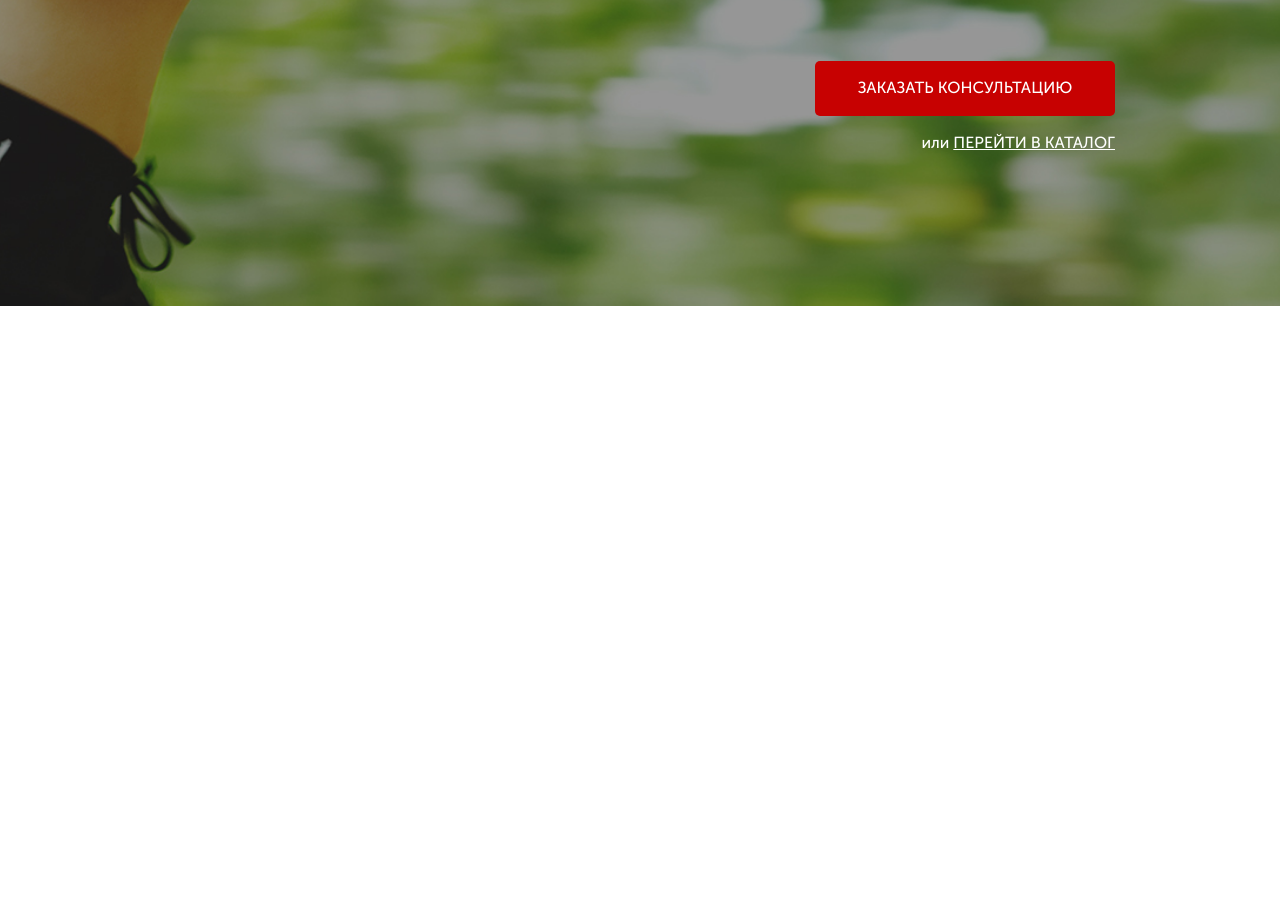
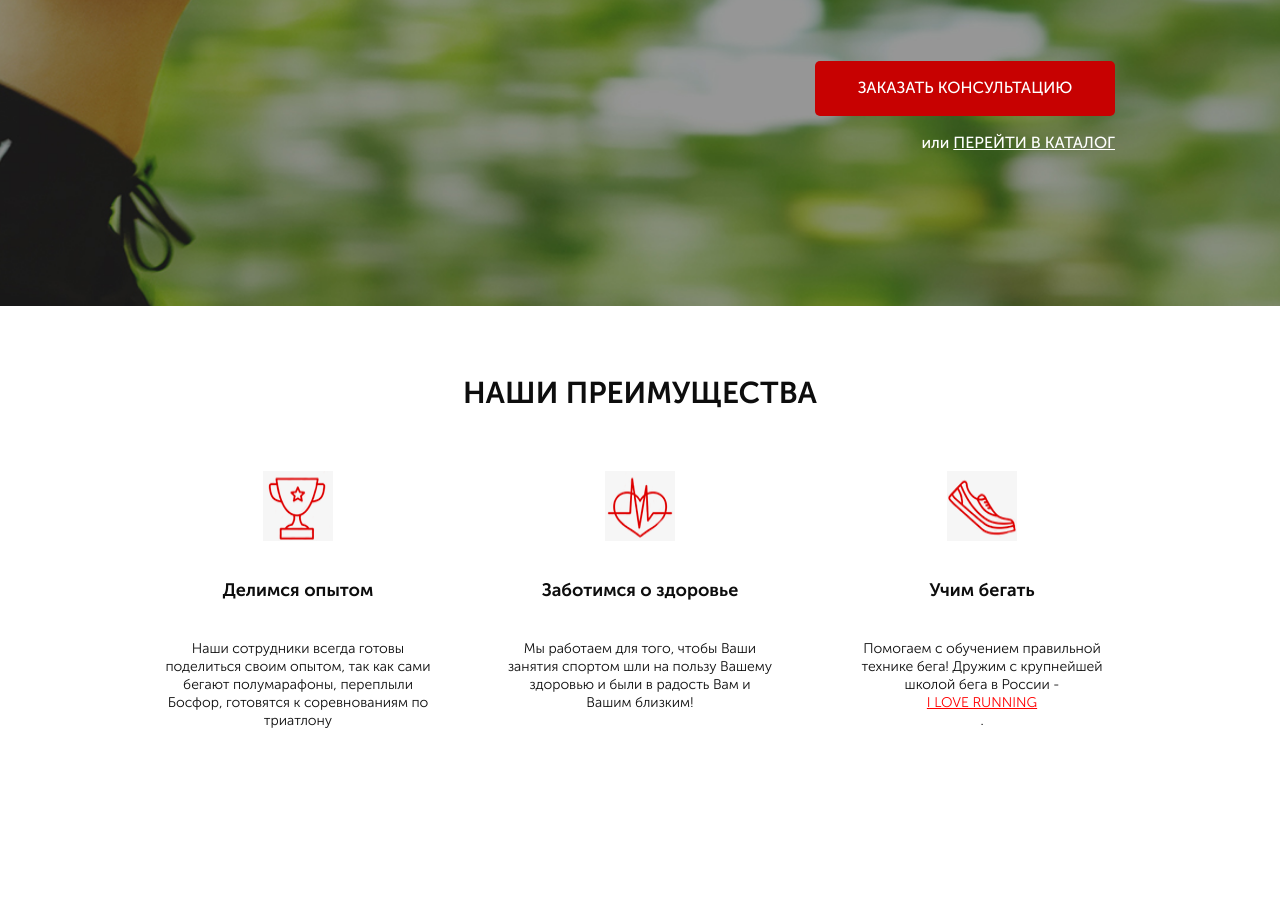
Before and after one commit to KaterinaPrannik/pulse, a website: page src/index.html in a window 1280 px wide. Shown: the part 458-1369 px from the top of the page. Before the commit the page ends 800 px from the top, so only its background shows below. Drawn offline with Linux system fonts and the light colour scheme.

Commit message:
add advantages section

```diff
--- a/src/fonts/fonts.css
+++ b/src/fonts/fonts.css
@@ -5,3 +5,17 @@
     font-weight: 500;
     font-style: normal;
   }
+  @font-face {
+    font-family: 'Museo Sans Cyrl';
+    src: url('../fonts/MuseoSansCyrl-700.woff') format('woff'),
+    url("../fonts/MuseoSansCyrl-700.ttf") format("truetype");
+    font-weight: 700;
+    font-style: normal;
+  }
+  @font-face {
+    font-family: 'Museo Sans Cyrl';
+    src: url('../fonts/MuseoSansCyrl-300.woff') format('woff'),
+    url("../fonts/MuseoSansCyrl-300.ttf") format("truetype");
+    font-weight: 300;
+    font-style: normal;
+  }
--- a/src/index.html
+++ b/src/index.html
@@ -48,9 +48,29 @@
                     или
                         <a href="#">ПЕРЕЙТИ В КАТАЛОГ</a>
                 </div>
-
             </div>
-
+        </div>
+    </div>
+    <div class="advantages">
+        <div class="container">
+            <div class="advantages__title">НАШИ ПРЕИМУЩЕСТВА</div>
+                <div class="advantages__wrapper">
+                    <div class="advantages__items">
+                        <img src="icons/cup.png" alt="cup">
+                        <div class="advantages__descr">Делимся опытом</div>
+                        Наши сотрудники всегда готовы поделиться своим опытом, так как сами бегают полумарафоны, переплыли Босфор, готовятся к соревнованиям по триатлону
+                    </div>
+                    <div class="advantages__items">
+                        <img src="icons/heart.png" alt="hurt">
+                        <div class="advantages__descr">Заботимся о здоровье</div>
+                        Мы работаем для того, чтобы Ваши занятия спортом шли на пользу Вашему здоровью и были в радость Вам и Вашим близким!
+                    </div>
+                    <div class="advantages__items">
+                        <img src="icons/shoe.png" alt="shoe">
+                        <div class="advantages__descr">Учим бегать</div>
+                        Помогаем с обучением правильной технике бега! Дружим с крупнейшей школой бега в России - <span>I LOVE RUNNING</span>.
+                    </div>
+                </div>
         </div>
     </div>
 </body>
--- /dev/null
+++ b/src/sass/blocks/_advantages.scss
@@ -0,0 +1,47 @@
+.advantages{
+    min-height: 470px;
+    padding: 70px 0 65px 0;
+    &__title {
+        font-weight: 700;
+        font-size: 30px;
+        color: #0D0D0D;
+        text-transform: uppercase;
+        text-align: center;
+    }
+    &__wrapper {
+        display: flex;
+        justify-content: space-between;
+        margin-top: 60px;
+    }
+    &__items {
+        display: flex;
+        flex-direction: column;
+        align-items: center;
+        text-align: center;
+        max-width: 28%;
+        font-weight: 300;
+        font-size: 14px;
+        line-height: 18px;
+        color: #0D0D0D;
+
+        img {
+            width: 70px;
+            height: 70px;
+            display: block;
+        }
+        span {
+            font-weight: 300;
+            font-size: 14px;
+            line-height: 18px;
+            text-decoration-line: underline;
+            color: #FF0000;
+        }
+    }
+    &__descr {
+        font-weight: 700;
+        font-size: 18px;
+        color: #0D0D0D;
+        line-height: 29px;
+        margin: 35px 0;
+    }
+}
--- a/src/sass/blocks/_buttons.scss
+++ b/src/sass/blocks/_buttons.scss
@@ -13,9 +13,5 @@
         height: 55px;
         margin-top: 65px;
         font-size: 16px;
-        a {
-            color: #FFFFFF;
-            text-decoration: none;
-        }
     }
 }
--- a/src/sass/style.scss
+++ b/src/sass/style.scss
@@ -10,3 +10,4 @@
 @import 'blocks/promo';
 @import 'blocks/header';
 @import 'blocks/buttons';
+@import 'blocks/advantages';
```
Also changed, not shown: src/css/style.min.css, src/icons/cup.png (added), src/icons/heart.png (added), src/icons/shoe.png (added).
